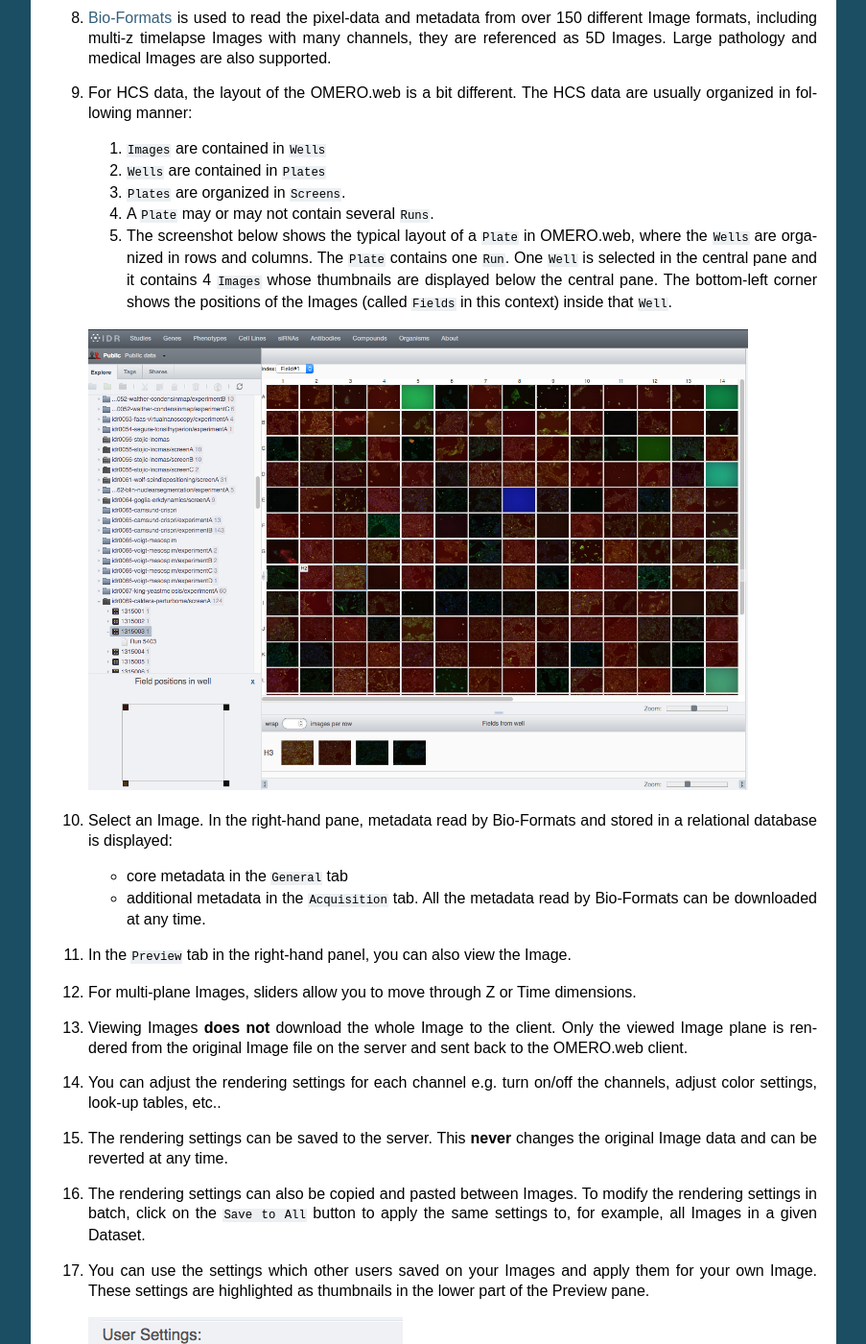
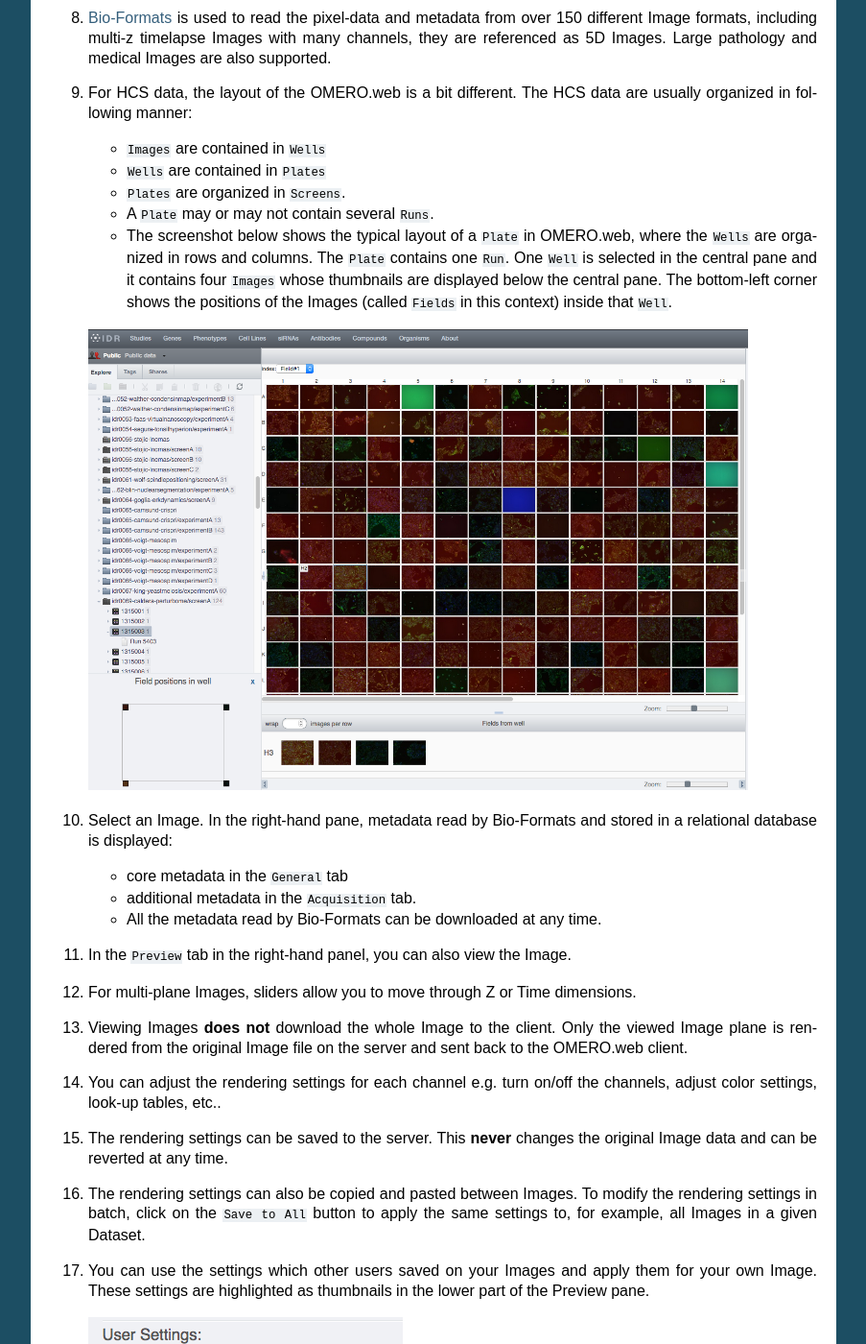
Before and after one commit to ome/omero-guide-introduction, a Sphinx documentation site: the page built from docs/data-management.rst, in a window 1280 px wide and 1400 px high, scrolled down 2250 px. Shown: the whole window at 96% size, without its empty margins (198-1101 px from the left). Built offline with Sphinx 7.4.7, drawn with Linux system fonts in a browser that asks for light colours; some of the changed text lies outside the part shown.

Commit message:
unify layout

```diff
--- a/docs/data-management.rst
+++ b/docs/data-management.rst
@@ -94,15 +94,15 @@ Browsing and rendering
 
 #.  For HCS data, the layout of the OMERO.web is a bit different. The HCS data are usually organized in following manner:
 
-    #. ``Images`` are contained in ``Wells``
+    - ``Images`` are contained in ``Wells``
 
-    #. ``Wells`` are contained in ``Plates``
+    - ``Wells`` are contained in ``Plates``
 
-    #. ``Plates`` are organized in ``Screens``.
+    - ``Plates`` are organized in ``Screens``.
 
-    #. A ``Plate`` may or may not contain several ``Runs``.
+    - A ``Plate`` may or may not contain several ``Runs``.
 
-    #. The screenshot below shows the typical layout of a ``Plate`` in OMERO.web, where the ``Wells`` are organized in rows and columns. The ``Plate`` contains one ``Run``. One ``Well`` is selected in the central pane and it contains 4 ``Images`` whose thumbnails are displayed below the central pane. The bottom-left corner shows the positions of the Images (called ``Fields`` in this context) inside that ``Well``.
+    - The screenshot below shows the typical layout of a ``Plate`` in OMERO.web, where the ``Wells`` are organized in rows and columns. The ``Plate`` contains one ``Run``. One ``Well`` is selected in the central pane and it contains four ``Images`` whose thumbnails are displayed below the central pane. The bottom-left corner shows the positions of the Images (called ``Fields`` in this context) inside that ``Well``.
 
     |image3|
 
@@ -110,7 +110,8 @@ Browsing and rendering
 
     - core metadata in the ``General`` tab
 
-    - additional metadata in the ``Acquisition`` tab. All the metadata read by Bio-Formats can be downloaded at any time.
+    - additional metadata in the ``Acquisition`` tab.
+    - All the metadata read by Bio-Formats can be downloaded at any time.
 
 #. In the ``Preview`` tab in the right-hand panel, you can also view the Image.
 
@@ -160,7 +161,7 @@ For HCS data, you can create new Screens and link Plates to these Screens.
 .. note::
     If you are an administrator or administrator with restricted privileges working in a group you are not a member of: All containers (Projects, Datasets, Screens) created in OMERO.web in such group will belong to the user whose portfolio you are working with. This helps to retain the possibility for this user to manipulate their containers even though you created them.
 
-    Nevertheless if the administrator creates new links between such containers and other objects of the user, these will belong to the administrator and the user will not be able to unlink the objects later. This is a current limitation, see details in `this github issue <https://github.com/ome/omero-web/issues/182>`_.
+    Nevertheless if the administrator creates new links between such containers and other objects of the user, these will belong to the administrator and the user will not be able to unlink the objects later. This is a current limitation, see details in `this GitHub issue <https://github.com/ome/omero-web/issues/182>`_.
 
 Move data between groups
 ~~~~~~~~~~~~~~~~~~~~~~~~
```
